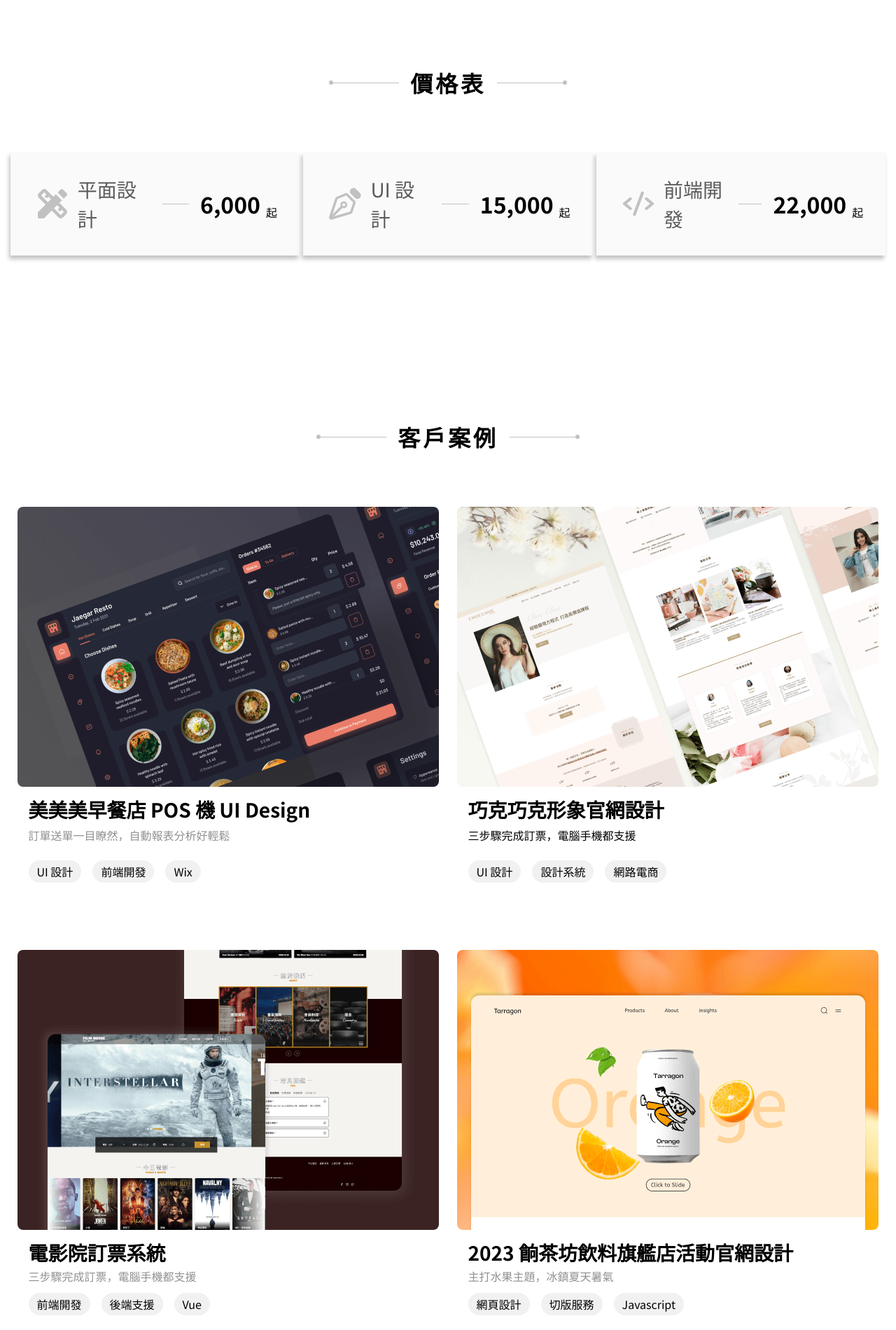
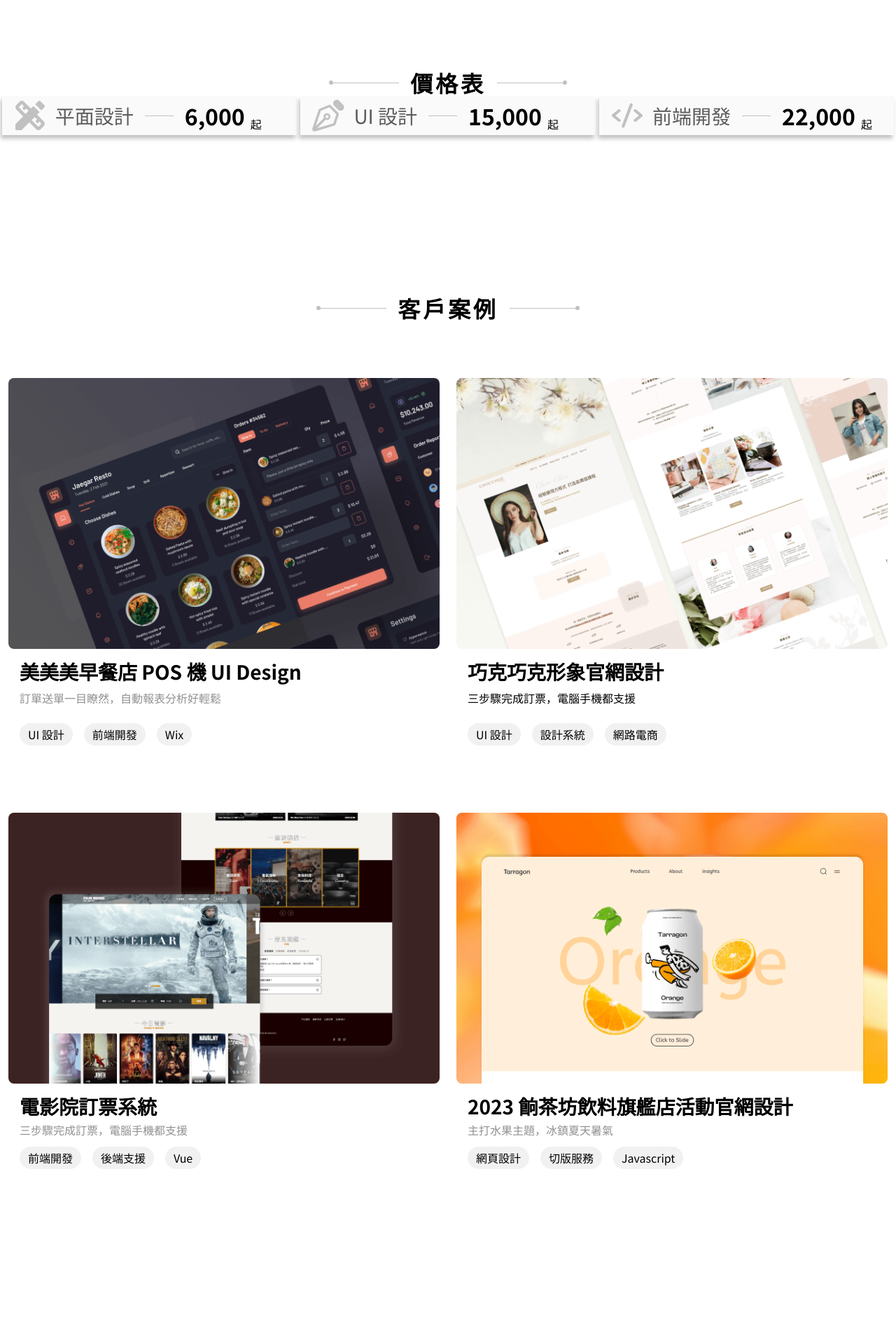
Before and after one commit to gp355d/2024-camp, a website built with Vite: page pages/service.html in a window 1280 px wide. Shown: the part 2680-4580 px from the top of the page at 70% size. Built offline with nearby package versions, Linux system fonts and the light colour scheme; a web font is replaced by a local one.

Commit message:
修改為建議事項

```diff
--- a/assets/scss/layout/_footer.scss
+++ b/assets/scss/layout/_footer.scss
@@ -10,7 +10,7 @@
   }
 }
 .footer{
-  width: 300px;
+  // width: 300px;
   @include pad(){
     width: 100%;
     text-align: center;
@@ -37,7 +37,7 @@
     color: $primary-700;
     &-active{
       color: $primary-50;
-      background-color: $primary-900;
+      // background-color: $primary-900;
     }
   }
   &-item{
--- a/assets/scss/layout/_header.scss
+++ b/assets/scss/layout/_header.scss
@@ -2,7 +2,7 @@ header {
   padding: 28px 0;
 
   .logo {
-    margin-right: 318px;
+    // margin-right: 318px;
 
     @include pad {
       width: 74px;
@@ -19,6 +19,7 @@ header {
 }
 
 .menu {
+  width: 100%;
   &-link{
     color: $primary-900;
   }
@@ -81,3 +82,6 @@ header {
 .list-text:hover .border_corner {
   opacity: 1;
 }
+.list-text:active .border_corner {
+  opacity: 1;
+}
--- a/assets/scss/pages/_service.scss
+++ b/assets/scss/pages/_service.scss
@@ -3,6 +3,9 @@
 
   @include pad() {
     padding: 80px 0;
+  }
+  @include mobile() {
+    padding: 80px 34.5px;
   }
 
   &-list {
@@ -53,7 +56,9 @@
   @include pad(){
     padding: 80px 12px;
   }
-
+  @include mobile(){
+    padding: 80px 27px;
+  }
   .list {
     &-item {
       box-shadow: -2px 5px 6px $primary-400;
@@ -109,7 +114,9 @@
   @include pad() {
     padding: 80px 12px;
   }
-
+  @include mobile(){
+    padding: 80px 20px;
+  }
   &-content {
     width: 80%;
     margin: 0 auto;
--- a/assets/scss/pages/_work.scss
+++ b/assets/scss/pages/_work.scss
@@ -22,33 +22,56 @@
     position: absolute;
     top: 0;
     left: 0;
+    @include mobile(){
+      left: 50%;
+      transform: translateX(-50%);
+    }
   }
 
   .quote-right {
     position: absolute;
     right: 0;
     bottom: 0;
+    @include mobile(){
+      display: none;
+    }
   }
 }
 .work-img-border-bottom {
   position: relative;
 }
-.work-img-border-bottom::after {
-  content: "";
+.test{
   position: absolute;
+  width: 100%;
+  bottom: 0;
   left: 0;
-  right: 0;
-  bottom: 1px;
-  height: 4px;
-  z-index: 1;
-  background: url(https://github.com/hexschool/2022-web-layout-training/blob/main/2024%20web-camp/mark.png?raw=true) no-repeat center;
-  background-size: cover;
+  z-index: 0;
+  // position: absolute;
+  // left: 0;
+  // right: 0;
+  // bottom: 1px;
+  // height: 4px;
+  // z-index: 1;
+  // background-image: url('https://github.com/hexschool/2022-web-layout-training/blob/main/2024%20web-camp/mark.png?raw=true) no-repeat center;');
 }
+// .work-img-border-bottom::after {
+//   content: "";
+//   position: absolute;
+//   left: 0;
+//   right: 0;
+//   bottom: 1px;
+//   height: 4px;
+//   z-index: 1;
+//   background: url(https://github.com/hexschool/2022-web-layout-training/blob/main/2024%20web-camp/mark.png?raw=true) no-repeat center;
+//   background-size: cover;
+// }
 .ex {
   max-width: 636px;
   margin: 0 auto;
   gap: 40px;
-
+@include mobile(){
+  max-width: 235px;
+}
   &-title {
     position: relative;
     margin-bottom: 8px;
@@ -74,18 +97,17 @@
   padding-bottom: 120px;
 }
 .list {
+  margin: -80px -12px -12px;
   &-item {
-    width: 48%;
-    margin-top: 0;
-    margin-right: auto;
-    margin-left: auto;
+    width: 50%;
+    margin-top: 80px;
+    padding: 0 12px;
 
     @include pad {
       width: 100%;
     }
     &-img {
       width: 100%;
-      height: 400px;
       border-radius: 8px;
     }
     &-content {
--- a/layout/footer.ejs
+++ b/layout/footer.ejs
@@ -4,8 +4,9 @@
       <a class="footer-link" href="#">
         <img class="footer-logo mb-10 mb-md-6" src="../assets/images/logo.svg" alt="logo">
       </a>
-      <p class="footer-description fz-5 mb-6">若有數位產品設計和開發相關問題
-        歡迎填寫表單，或直接與我聯絡！
+      <p class="footer-description fz-5 mb-6">
+        <span>若有數位產品設計和開發相關問題</span><br>
+        <span>歡迎填寫表單，或直接與我聯絡！</span>
       </p>
       <a class="footer-email mb-10" href="mailto:service@hexschool.com">service@hexschool.com</a>
     </div>
--- a/pages/service.html
+++ b/pages/service.html
@@ -240,28 +240,28 @@
         </h2>
       </div>
       <ul class="list d-flex justify-content-between flex-wrap">
-        <li class="mb-20 list-item">
+        <li class="list-item">
           <img class="list-item-img" src="../assets/images/work-image4.png" alt="work-image4">
           <div class="list-item-content p-4 d-flex flex-column">
             <h1 class="fz-3 list-item-content-title font-bold mb-2">美美美早餐店 POS 機 UI Design</h1>
             <h2 class="list-item-content-subTitle mb-6">訂單送單一目瞭然，自動報表分析好輕鬆</h2>
-            <div class="tags d-flex">
-              <span class="tags-bg pt-1 pb-1 pl-3 pr-3 mr-4 mr-md-2">UI 設計</span>
-              <span class="tags-bg pt-1 pb-1 pl-3 pr-3 mr-4 mr-md-2">前端開發</span>
-              <span class="tags-bg pt-1 pb-1 pl-3 pr-3">Wix</span>
-            </div>
+            <ul class="tags d-flex">
+              <li class="tags-bg pt-1 pb-1 pl-3 pr-3 mr-4 mr-md-2">UI 設計</li>
+              <li class="tags-bg pt-1 pb-1 pl-3 pr-3 mr-4 mr-md-2">前端開發</li>
+              <li class="tags-bg pt-1 pb-1 pl-3 pr-3">Wix</li>
+            </ul>
           </div>
         </li>
-        <li class="mb-20 list-item">
+        <li class="list-item">
           <img class="list-item-img" src="../assets/images/work-image6.png" alt="work-image6">
           <div class="list-item-content p-4 d-flex flex-column">
             <h1 class="fz-3 list-item-content-title font-bold mb-2">巧克巧克形象官網設計</h1>
             <h2 class="list-content-subTitle mb-6">三步驟完成訂票，電腦手機都支援</h2>
-            <div class="tags d-flex">
-              <span class="tags-bg pt-1 pb-1 pl-3 pr-3 mr-4 mr-md-2">UI 設計</span>
-              <span class="tags-bg pt-1 pb-1 pl-3 pr-3 mr-4 mr-md-2">設計系統</span>
-              <span class="tags-bg pt-1 pb-1 pl-3 pr-3 ">網路電商</span>
-            </div>
+            <ul class="tags d-flex">
+              <li class="tags-bg pt-1 pb-1 pl-3 pr-3 mr-4 mr-md-2">UI 設計</li>
+              <li class="tags-bg pt-1 pb-1 pl-3 pr-3 mr-4 mr-md-2">設計系統</li>
+              <li class="tags-bg pt-1 pb-1 pl-3 pr-3 ">網路電商</li>
+            </ul>
           </div>
         </li>
         <li class="list-item">
@@ -269,11 +269,11 @@
           <div class="list-item-content p-4 d-flex flex-column">
             <h1 class="fz-3 list-item-content-title font-bold mb-1">電影院訂票系統</h1>
             <h2 class="list-item-content-subTitle mb-3">三步驟完成訂票，電腦手機都支援</h2>
-            <div class="tags d-flex">
-              <span class="tags-bg pt-1 pb-1 pl-3 pr-3 mr-4 mr-md-2">前端開發</span>
-              <span class="tags-bg pt-1 pb-1 pl-3 pr-3 mr-4 mr-md-2">後端支援</span>
-              <span class="tags-bg pt-1 pb-1 pl-3 pr-3 ">Vue</span>
-            </div>
+            <ul class="tags d-flex">
+              <li class="tags-bg pt-1 pb-1 pl-3 pr-3 mr-4 mr-md-2">前端開發</li>
+              <li class="tags-bg pt-1 pb-1 pl-3 pr-3 mr-4 mr-md-2">後端支援</li>
+              <li class="tags-bg pt-1 pb-1 pl-3 pr-3 ">Vue</li>
+            </ul>
           </div>
         </li>
         <li class="list-item">
@@ -281,11 +281,11 @@
           <div class="list-item-content p-4 d-flex flex-column">
             <h1 class="fz-3 list-item-content-title font-bold mb-1">2023 餉茶坊飲料旗艦店活動官網設計</h1>
             <h2 class="list-item-content-subTitle mb-3">主打水果主題，冰鎮夏天暑氣</h2>
-            <div class="tags d-flex">
-              <span class="tags-bg pt-1 pb-1 pl-3 pr-3 mr-4 mr-md-2">網頁設計</span>
-              <span class="tags-bg pt-1 pb-1 pl-3 pr-3 mr-4 mr-md-2">切版服務</span>
-              <span class="tags-bg pt-1 pb-1 pl-3 pr-3 ">Javascript</span>
-            </div>
+            <ul class="tags d-flex">
+              <li class="tags-bg pt-1 pb-1 pl-3 pr-3 mr-4 mr-md-2">網頁設計</li>
+              <li class="tags-bg pt-1 pb-1 pl-3 pr-3 mr-4 mr-md-2">切版服務</li>
+              <li class="tags-bg pt-1 pb-1 pl-3 pr-3 ">Javascript</li>
+            </ul>
           </div>
         </li>
       </ul>
```
Also changed, not shown: layout/header.ejs (+4 -4 lines), pages/work.html (+12 -12 lines).
